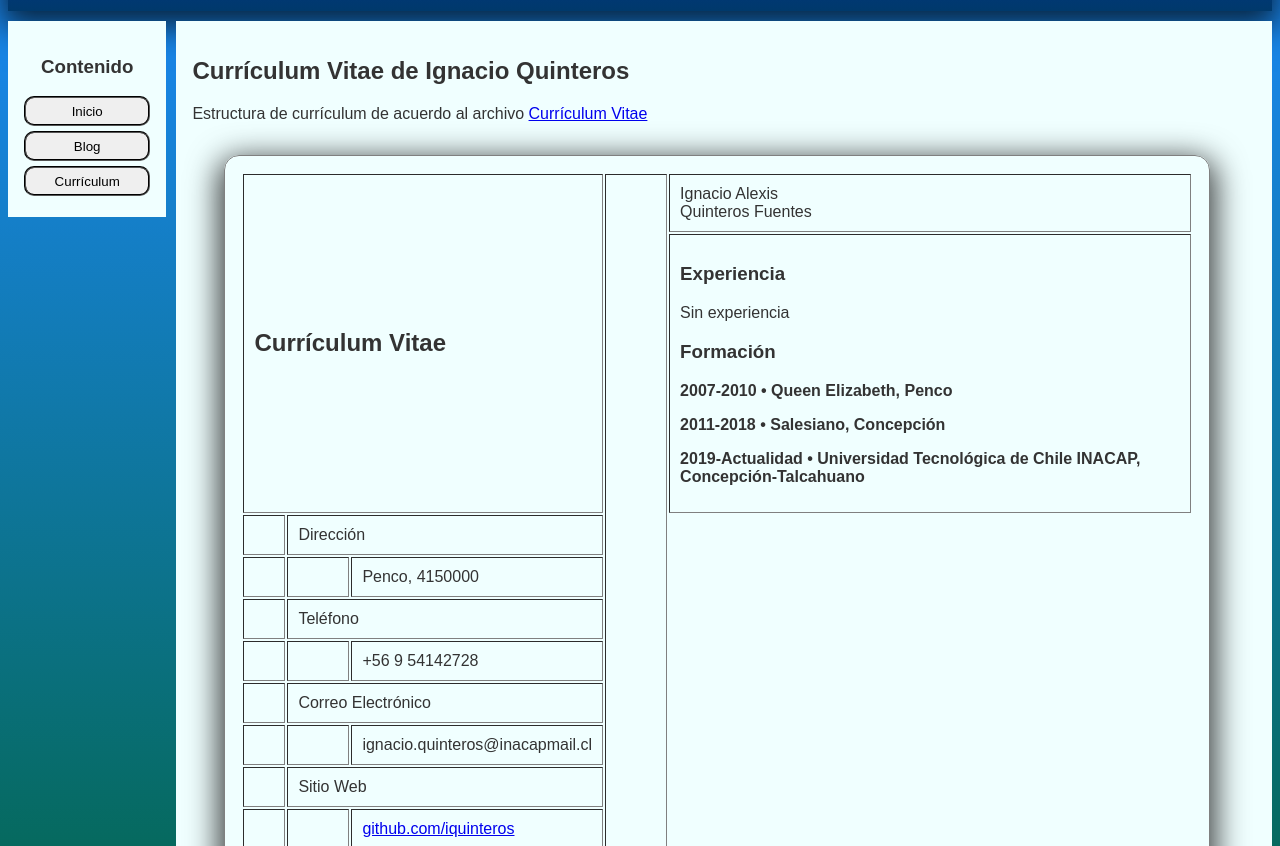
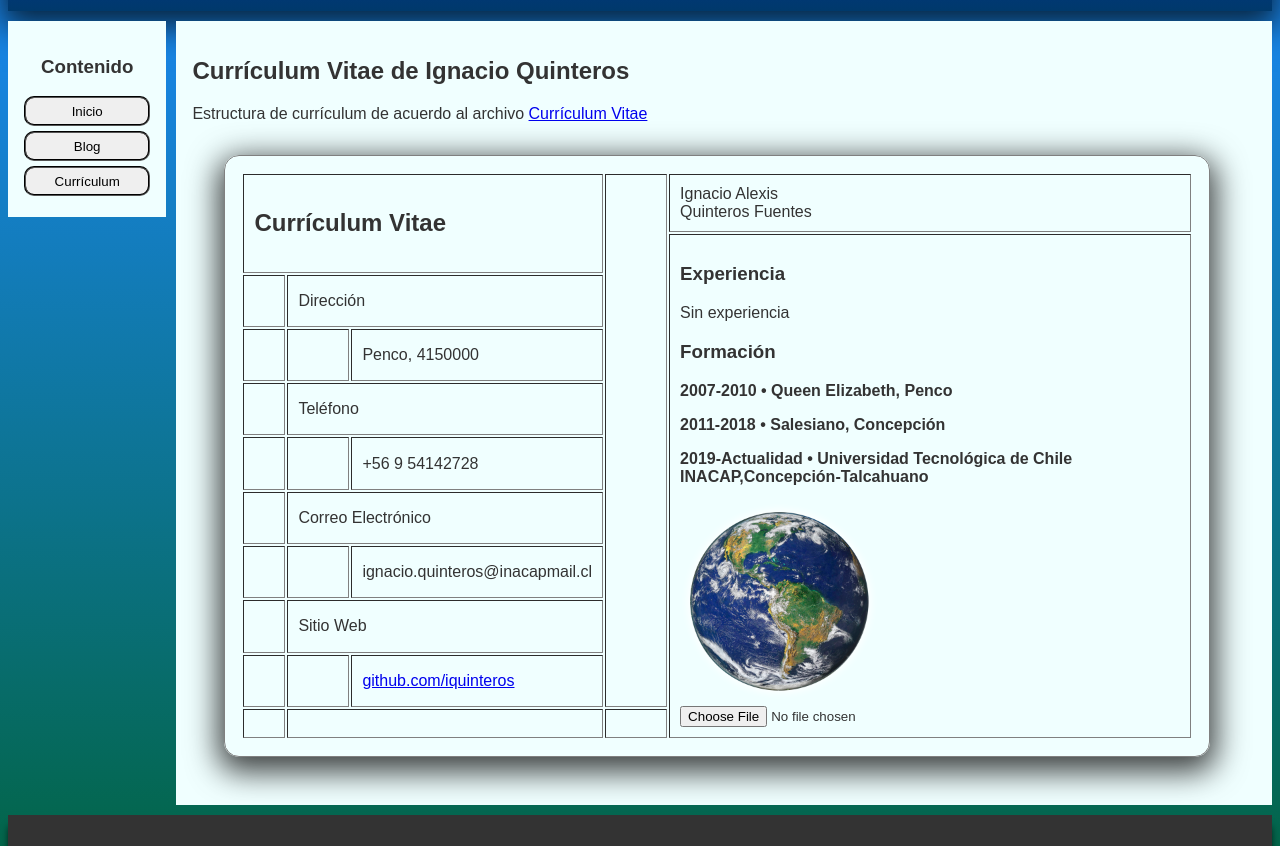
Before and after one commit to IQuinteros/ComponentesWeb, a plain HTML site: page curriculum.html in a window 1280 px wide. Shown: the part 97-943 px from the top of the page. Drawn offline with Linux system fonts and the light colour scheme.

Commit message:
Estructura lista

```diff
--- a/curriculum.html
+++ b/curriculum.html
@@ -40,7 +40,7 @@
 
 
                         <tr>
-                            <td width="500">
+                            <td width="500" rowspan="10">
 
                                 <div id="experiencia">
                                     <h3>Experiencia</h3>
@@ -51,7 +51,15 @@
                                     <h3>Formación</h3>
                                     <b><p>2007-2010 • Queen Elizabeth, Penco</p></b>
                                     <b><p>2011-2018 • Salesiano, Concepción</p></b>
-                                    <b><p>2019-Actualidad • Universidad Tecnológica de Chile INACAP, Concepción-Talcahuano</p></b>
+                                    <b><p>2019-Actualidad • Universidad Tecnológica de Chile INACAP,Concepción-Talcahuano</p></b>
+                                </div>
+
+                                <div id="imagen">
+                                    <img src="assets/mundo.png" width="200">
+                                    <form>
+                                        <input type="file" name="filename" accept="image/gif, image/jpeg, image/png" onchange="readURL(this);">
+                                    </form>
+
                                 </div>
 
                             </td>
```
